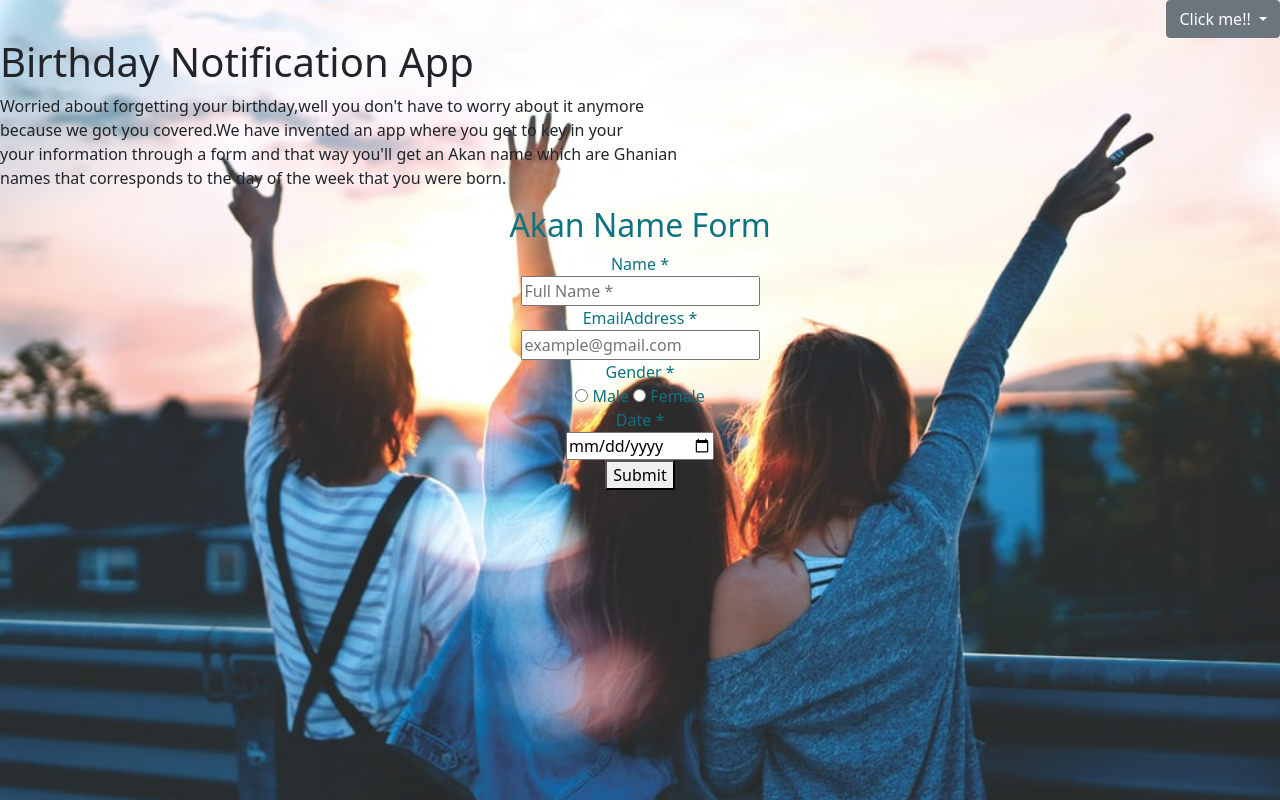
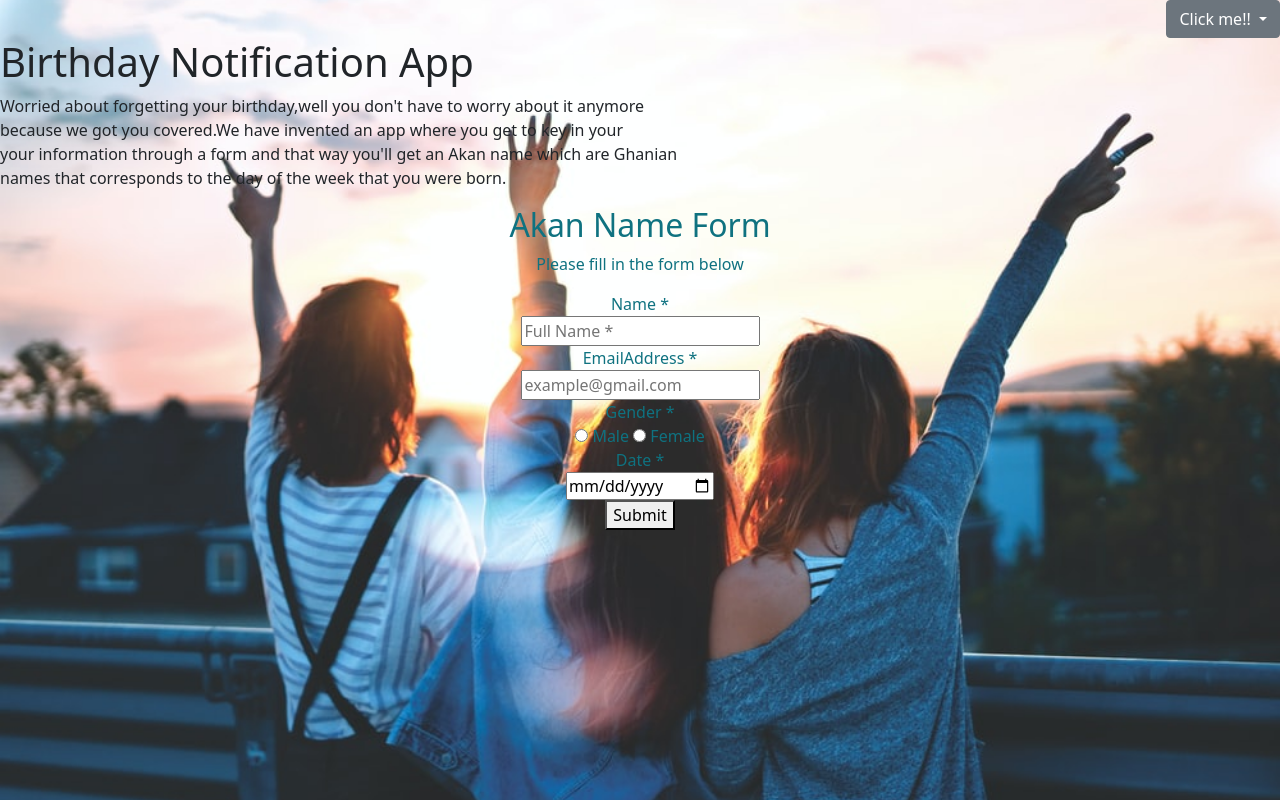
Before and after one commit to odoyoninah/Birthday-Notification-App, a plain HTML site: page index.html in a window 1280 px wide. Drawn offline with nearby package versions, Linux system fonts and the light colour scheme.

Commit message:
add paragraph

```diff
--- a/index.html
+++ b/index.html
@@ -26,11 +26,13 @@
                 names that corresponds to the day of the week that you were born.</p>
             </div>
 
+
             <div class="fomula">
                 <form action="">
                     <h2>
                         Akan Name Form
                     </h2>
+                    <p>Please fill in the form below</p>
                     <div>
                         <label for="N">Name *</label><br>
                         <input type="text" name="name" id="N" placeholder="Full Name *"><br>
```
